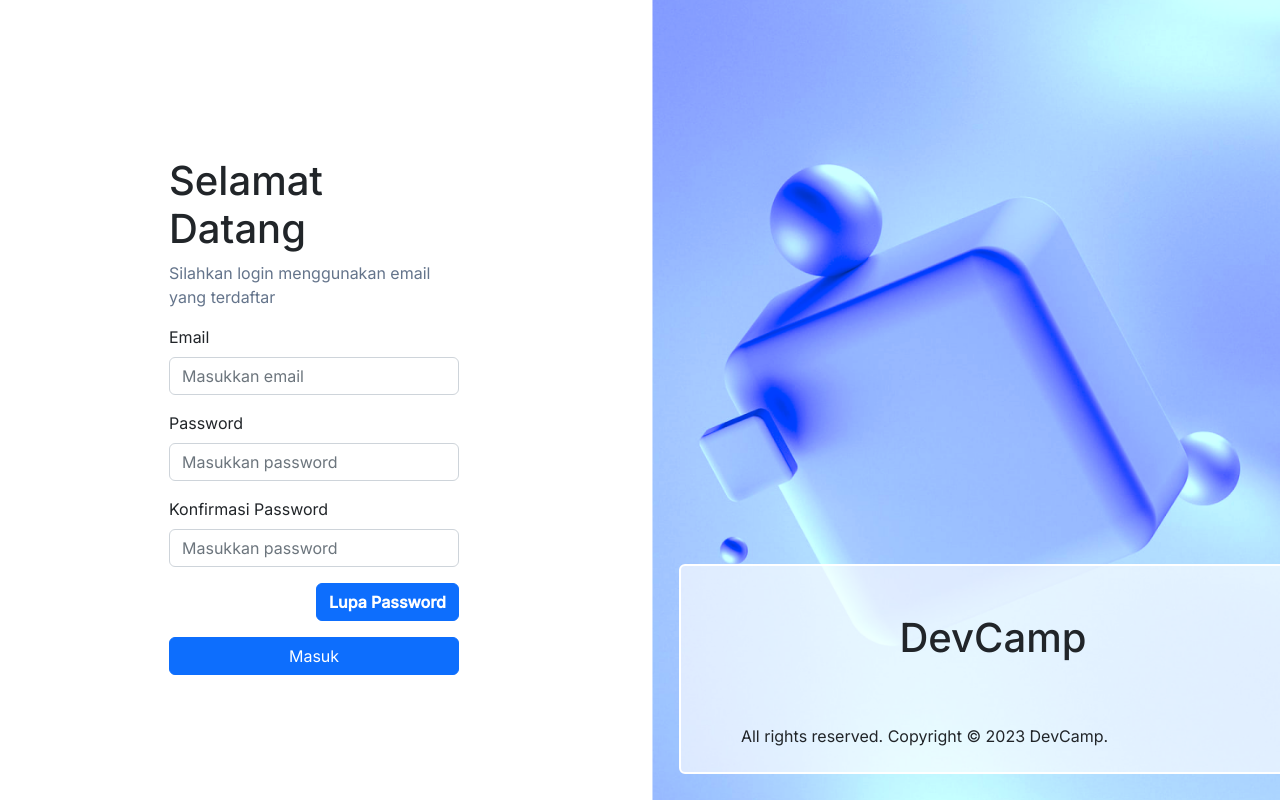
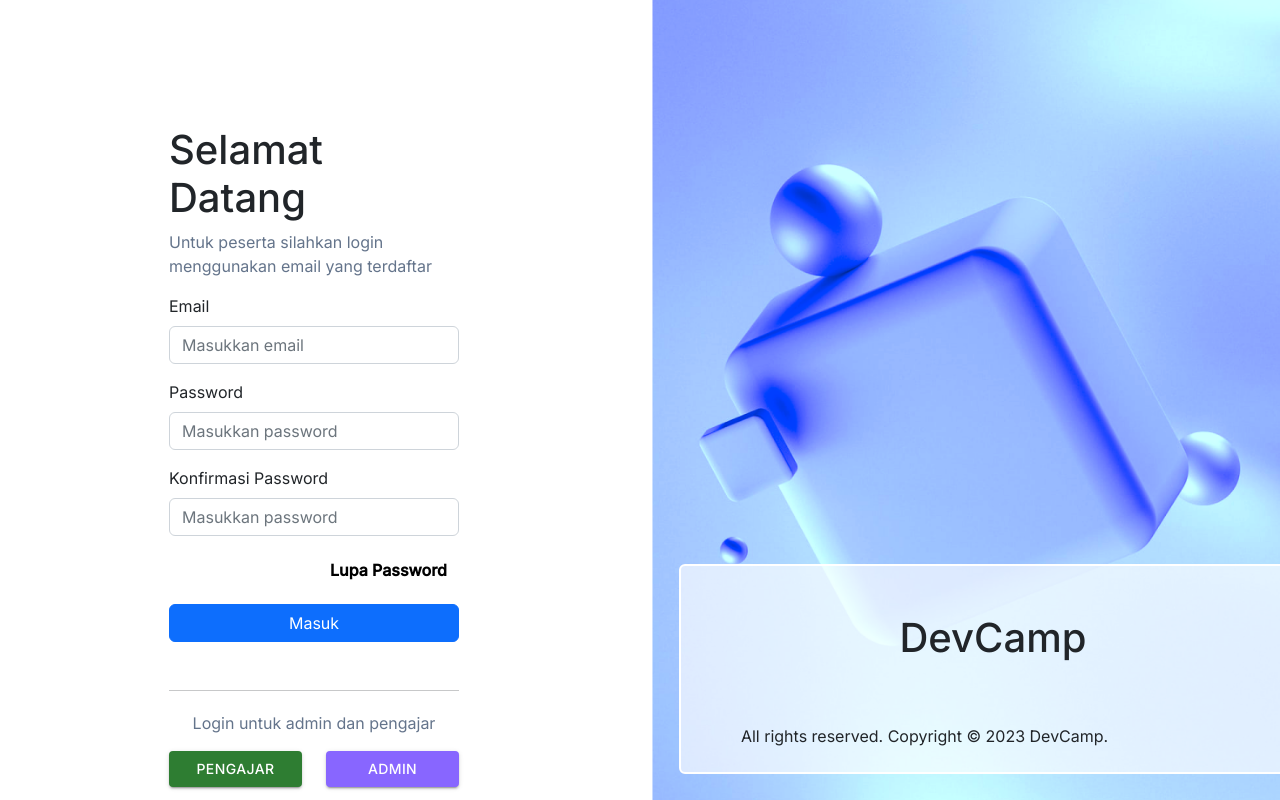
Before and after one commit to devarahifz/DevCamp, a React (Create React App) app: page /login in a window 1280 px wide. Shown: the top 800 px of the page. Built offline with nearby package versions, Linux system fonts and the light colour scheme; what @directus/sdk would draw is missing.

Commit message:
fix authentication + interface

```diff
--- a/src/pages/login/LoginPage.js
+++ b/src/pages/login/LoginPage.js
@@ -1,11 +1,11 @@
 import React, { useEffect, useState } from 'react'
 import './style.css'
 import { Col, Container, Row, Form, Button, Modal } from 'react-bootstrap'
-import { asyncSetAuthentication } from '../../reducers/auth_action'
-import { useDispatch, useSelector } from 'react-redux'
+import { useDispatch } from 'react-redux'
 import { useNavigate } from 'react-router-dom'
-import { directus, url } from '../../configs/public_url'
+import { url } from '../../configs/public_url'
 import { login } from '../../reducers/user_reducer'
+import { Button as ButtonMUI } from '@mui/material'
 
 const LoginPage = () => {
   const card = {
@@ -29,6 +29,13 @@ const LoginPage = () => {
   const [confirm_kata_sandi, setConfirm] = useState('')
   const [dataUser, setDataUser] = useState('')
   const [isValid, setIsValid] = useState(true)
+  const token = localStorage.getItem('token')
+
+  useEffect(() => {
+    if (token) {
+      navigate('/peserta/dashboard')
+    }
+  }, [])
 
   const handleChange = (e, set, error, message) => {
     let value
@@ -96,34 +103,6 @@ const LoginPage = () => {
     }
   }
 
-  const [items, setItems] = useState('')
-  const handleLogin = async (e) => {
-    e.preventDefault()
-    let payload = {
-      email: email,
-      kata_sandi: kata_sandi,
-      confirm_kata_sandi: confirm_kata_sandi,
-    }
-
-    handleError(payload)
-    for (var keys in payload) {
-      if (payload[keys] === '') {
-        return
-      }
-    }
-
-    if (!isValid) {
-      return
-    }
-
-    dispatch(asyncSetAuthentication({ email, kata_sandi, confirm_kata_sandi}))
-    const timeout = setTimeout(() => {
-      navigate('/peserta/dashboard')
-    }, 2000)
-
-    return () => clearTimeout(timeout)
-  }
-
   const handleErrorEmail = (data) => {
     if (data.email === '') {
       setErrorEmail('Please enter your email')
@@ -187,9 +166,9 @@ const LoginPage = () => {
     <>
       <Row>
         <Col>
-          <Container style={{width: '50%', marginTop: '25%'}}>
+          <Container style={{width: '50%', marginTop: '20%'}}>
             <h1>Selamat Datang</h1>
-            <p style={{color: '#64748B'}}>Silahkan login menggunakan email yang terdaftar</p>
+            <p style={{color: '#64748B'}}>Untuk peserta silahkan login menggunakan email yang terdaftar</p>
             <Form onSubmit={onLogin}>
               <Form.Group className="mb-3" controlId="formBasicEmail">
                 <Form.Label>Email</Form.Label>
@@ -228,7 +207,7 @@ const LoginPage = () => {
               </Form.Group>
 
               <div className='text-end'>
-                <Button onClick={handleShow} style={{fontWeight: 'bold'}}>Lupa Password</Button>
+                <Button variant='light' onClick={handleShow} style={{fontWeight: 'bold', background: 'none', border: 'none'}}>Lupa Password</Button>
               </div>
 
               <Button
@@ -241,6 +220,19 @@ const LoginPage = () => {
                 Masuk
               </Button>
             </Form>
+
+            <div className='mt-5'>
+              <hr/>
+              <p style={{color: '#64748B', marginTop: '20px'}} className='text-center'>Login untuk admin dan pengajar</p>
+              <Row>
+                <Col>
+                  <ButtonMUI href={url} variant="contained" color="success" sx={{width: '100%', fontFamily: 'Inter'}}>Pengajar</ButtonMUI>
+                </Col>
+                <Col>
+                  <ButtonMUI href={url} variant='contained' sx={{width: '100%', backgroundColor: '#8866ff', bordercolor: '#8866ff', "&:hover": {backgroundColor: "#5b44aa"}, fontFamily: 'Inter'}}>Admin</ButtonMUI>
+                </Col>
+              </Row>
+            </div>
 
             <Modal show={show} onHide={handleClose} centered>
               <Modal.Header closeButton>
```
